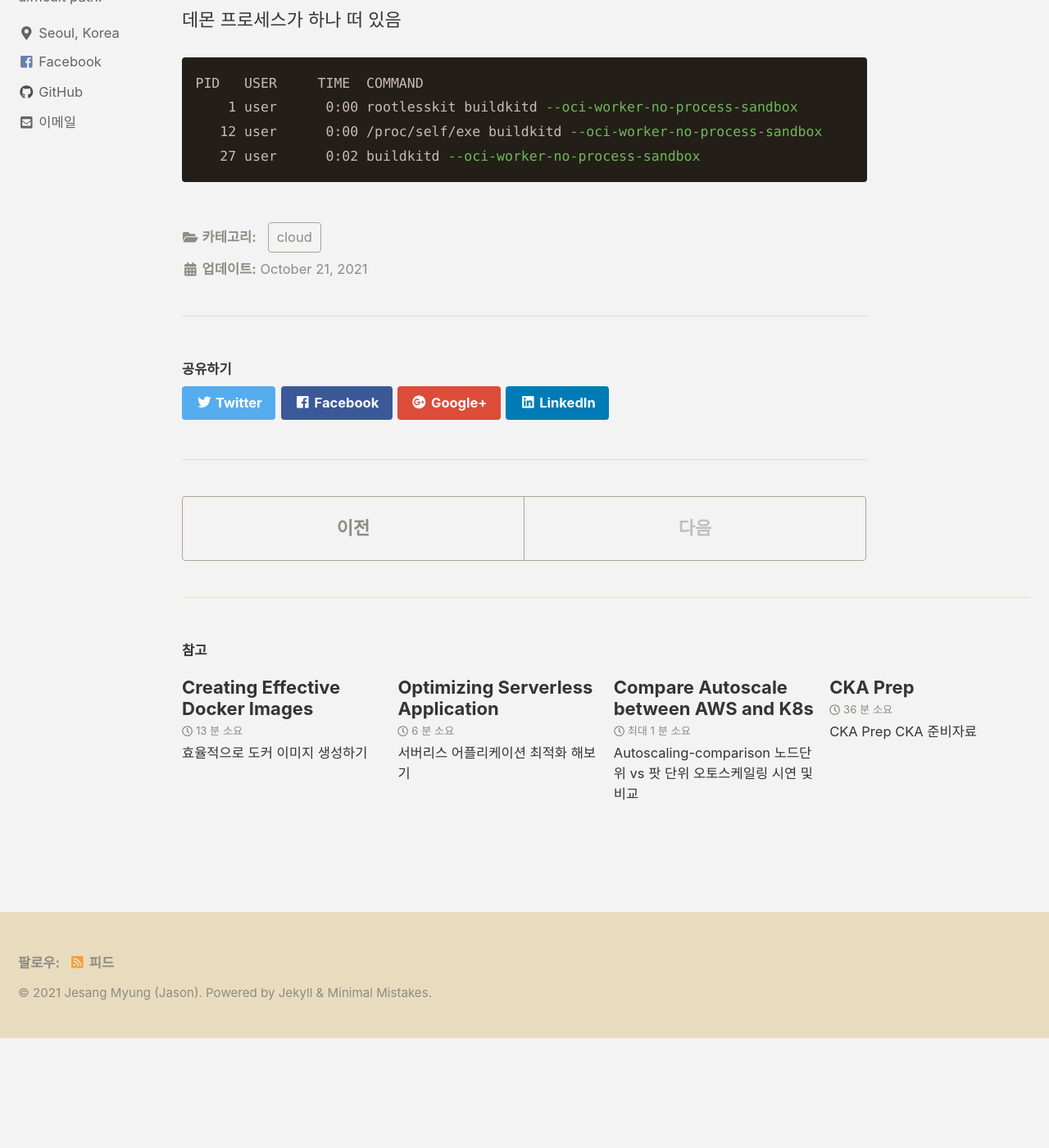
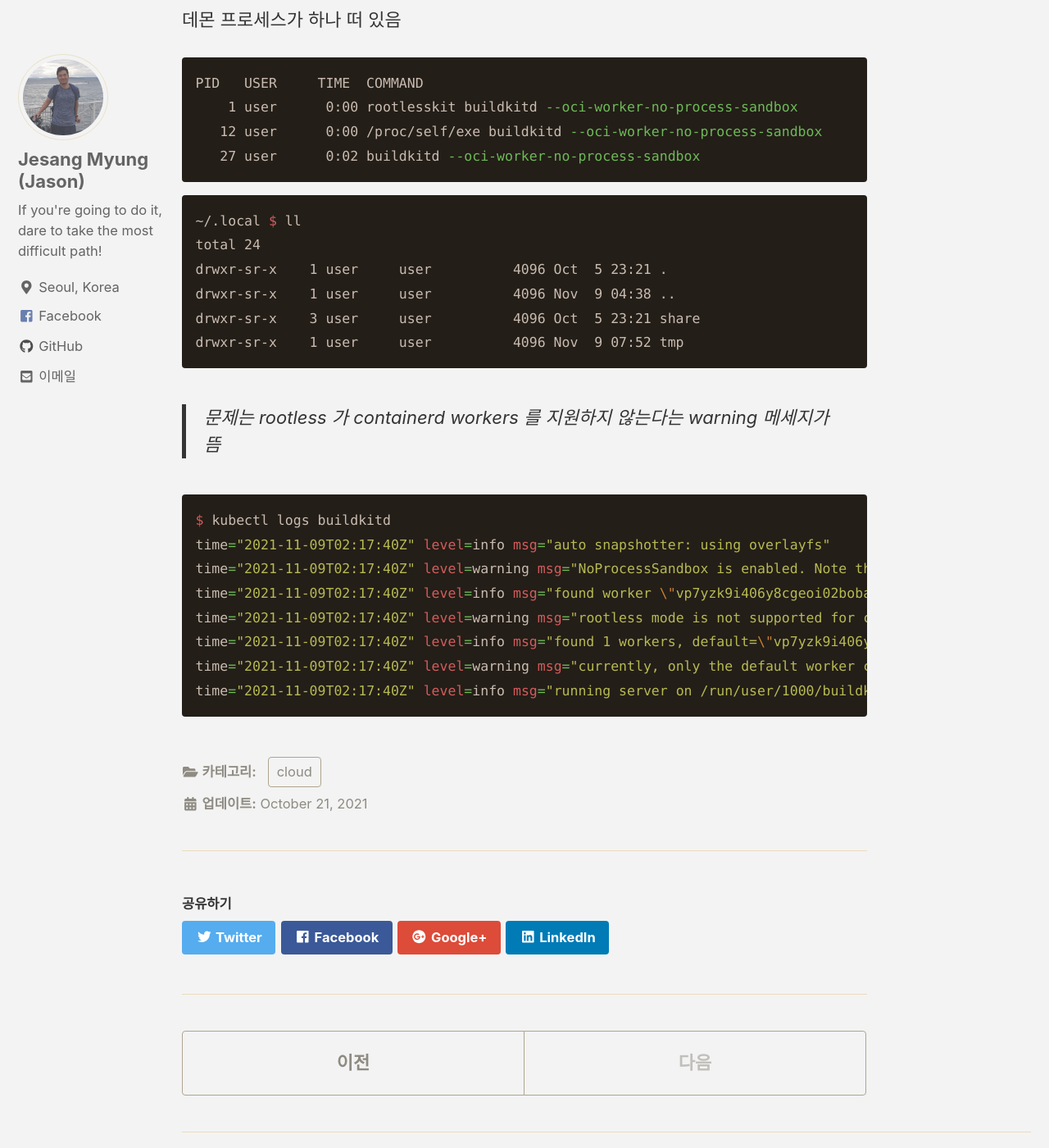
Before and after one commit to jmyung/jmyung.github.io, a Jekyll site: the page built from _posts/2021-10-20-buildah-in-container.md, in a window 1280 px wide and 1400 px high, scrolled down 5768 px. Shown: the whole window at 82% size. Built offline with Jekyll 4.4.1, drawn with Linux system fonts in a browser that asks for light colours; cached includes are drawn as plain includes; nearby versions of some CDN libraries; before the commit the page ends 7034 px from its top, so only the background shows below that.

Commit message:
Update 2021-10-20-buildah-in-container.md

````diff
--- a/_posts/2021-10-20-buildah-in-container.md
+++ b/_posts/2021-10-20-buildah-in-container.md
@@ -208,3 +208,25 @@ PID   USER     TIME  COMMAND
    12 user      0:00 /proc/self/exe buildkitd --oci-worker-no-process-sandbox
    27 user      0:02 buildkitd --oci-worker-no-process-sandbox
 ```
+
+```sh
+~/.local $ ll
+total 24
+drwxr-sr-x    1 user     user          4096 Oct  5 23:21 .
+drwxr-sr-x    1 user     user          4096 Nov  9 04:38 ..
+drwxr-sr-x    3 user     user          4096 Oct  5 23:21 share
+drwxr-sr-x    1 user     user          4096 Nov  9 07:52 tmp
+```
+
+> 문제는 rootless 가 containerd workers 를 지원하지 않는다는 warning 메세지가 뜸
+
+```sh
+$ kubectl logs buildkitd
+time="2021-11-09T02:17:40Z" level=info msg="auto snapshotter: using overlayfs"
+time="2021-11-09T02:17:40Z" level=warning msg="NoProcessSandbox is enabled. Note that NoProcessSandbox allows build containers to kill (and potentially ptrace) an arbitrary process in the BuildKit host namespace. NoProcessSandbox should be enabled only when the BuildKit is running in a container as an unprivileged user."
+time="2021-11-09T02:17:40Z" level=info msg="found worker \"vp7yzk9i406y8cgeoi02bobas\", labels=map[org.mobyproject.buildkit.worker.executor:oci org.mobyproject.buildkit.worker.hostname:buildkitd org.mobyproject.buildkit.worker.snapshotter:overlayfs], platforms=[linux/amd64 linux/386]"
+time="2021-11-09T02:17:40Z" level=warning msg="rootless mode is not supported for containerd workers. disabling containerd worker."
+time="2021-11-09T02:17:40Z" level=info msg="found 1 workers, default=\"vp7yzk9i406y8cgeoi02bobas\""
+time="2021-11-09T02:17:40Z" level=warning msg="currently, only the default worker can be used."
+time="2021-11-09T02:17:40Z" level=info msg="running server on /run/user/1000/buildkit/buildkitd.sock"
+```
````
